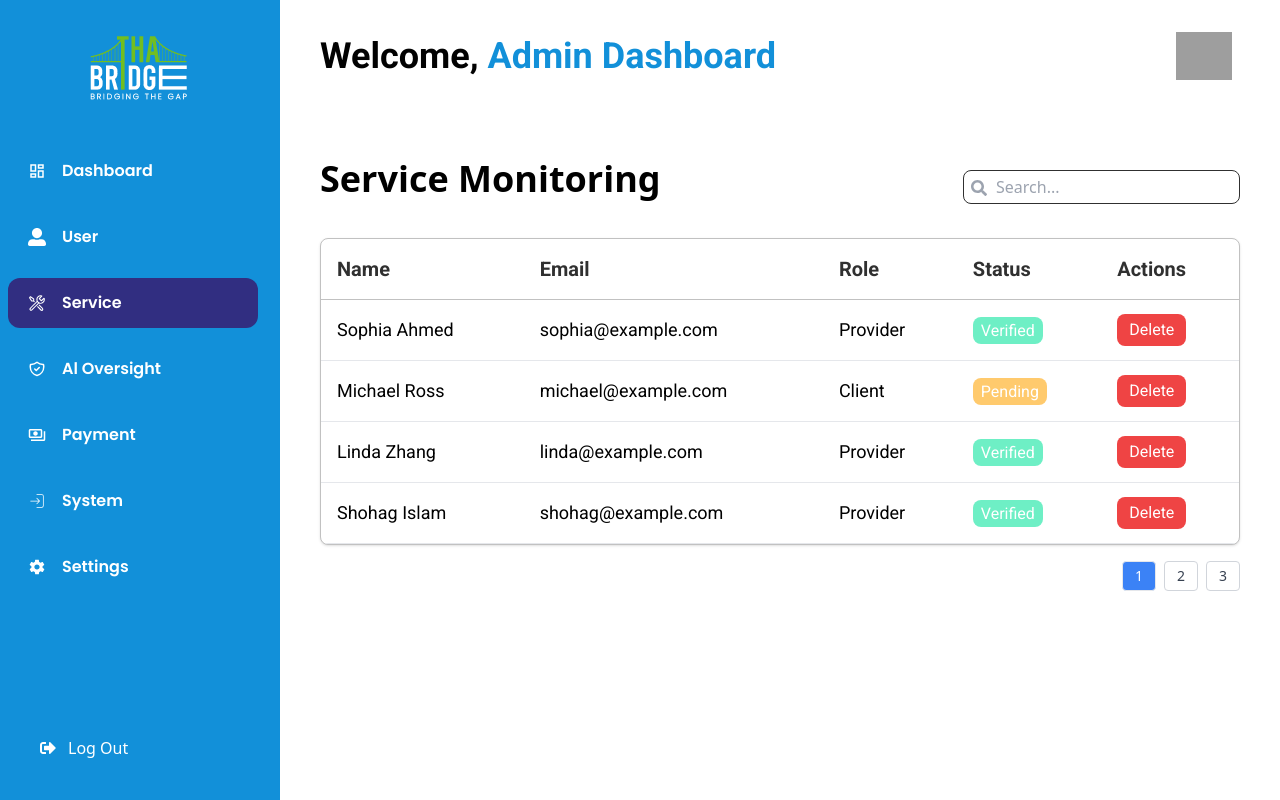
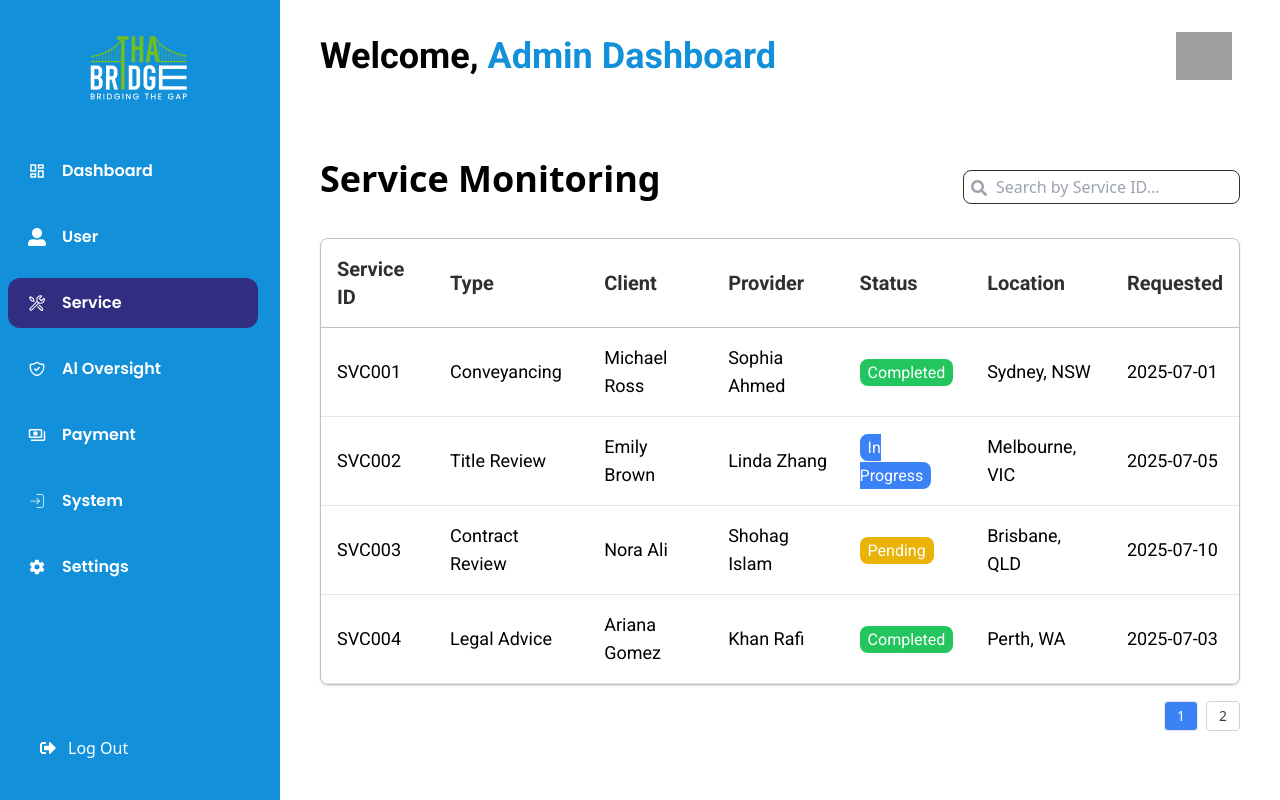
Before and after one commit to Oishee90/melikoz-dashboard, a React (Vite) app: page /services in a window 1280 px wide. Built offline with nearby package versions, Linux system fonts and the light colour scheme; grey boxes are pictures that could not be loaded.

Commit message:
update the code

```diff
--- /dev/null
+++ b/src/Components/Dashboard/AdminLayout/AI.jsx
@@ -0,0 +1,149 @@
+import React, { useState } from "react";
+import Swal from "sweetalert2";
+import { FaSearch } from "react-icons/fa";
+
+// Updated Feedback Data
+const fakeFeedback = [
+  {
+    id: "FBK001",
+    date: "2025-07-01",
+    type: "Service Quality",
+    urgency: 8.5,
+    summary: "Client was highly satisfied with timely response and clarity.",
+  },
+  {
+    id: "FBK002",
+    date: "2025-07-03",
+    type: "Delays",
+    urgency: 6.0,
+    summary: "Minor delay reported in document processing.",
+  },
+  {
+    id: "FBK003",
+    date: "2025-07-05",
+    type: "Communication",
+    urgency: 9.2,
+    summary: "Client noted poor responsiveness from the provider.",
+  },
+  {
+    id: "FBK004",
+    date: "2025-07-10",
+    type: "Technical Issue",
+    urgency: 4.3,
+    summary: "A form submission error was quickly resolved.",
+  },
+  {
+    id: "FBK005",
+    date: "2025-07-12",
+    type: "Positive Review",
+    urgency: 2.1,
+    summary: "Client left excellent remarks about the agent’s behavior.",
+  },
+];
+
+const AI = () => {
+  const [feedback, setFeedback] = useState(fakeFeedback);
+  const [searchTerm, setSearchTerm] = useState("");
+  const [currentPage, setCurrentPage] = useState(1);
+  const itemsPerPage = 4;
+
+  const filteredFeedback = feedback.filter((f) =>
+    f.id.toLowerCase().includes(searchTerm.toLowerCase())
+  );
+
+  const indexOfLast = currentPage * itemsPerPage;
+  const indexOfFirst = indexOfLast - itemsPerPage;
+  const currentItems = filteredFeedback.slice(indexOfFirst, indexOfLast);
+  const totalPages = Math.ceil(filteredFeedback.length / itemsPerPage);
+
+  const handleDelete = (id) => {
+    Swal.fire({
+      title: "Are you sure?",
+      text: "This feedback will be deleted!",
+      icon: "warning",
+      showCancelButton: true,
+      confirmButtonColor: "#d33",
+      cancelButtonColor: "#3085d6",
+      confirmButtonText: "Yes, delete it!",
+    }).then((result) => {
+      if (result.isConfirmed) {
+        setFeedback(feedback.filter((f) => f.id !== id));
+        Swal.fire("Deleted!", "Feedback has been removed.", "success");
+      }
+    });
+  };
+
+  return (
+    <div className="container p-6 mx-auto">
+      {/* Search */}
+      <div className="flex items-center justify-between mb-4">
+        <h2 className="mb-4 text-[36px] font-bold">Feedback Monitoring</h2>
+        <div className="relative">
+          <input
+            type="text"
+            placeholder="Search by Feedback ID..."
+            className="px-3 py-1 pl-8 border border-[#303030] rounded-lg"
+            value={searchTerm}
+            onChange={(e) => setSearchTerm(e.target.value)}
+          />
+          <FaSearch className="absolute left-2 top-2.5 text-gray-400" />
+        </div>
+      </div>
+
+      {/* Table */}
+      <div className="overflow-x-auto bg-white rounded-lg shadow border border-[#C1C1C1]">
+        <table className="min-w-full table-auto roboto">
+          <thead>
+            <tr className="text-left font-medium text-xl text-[#303030] border-b border-b-[#C1C1C1]">
+              <th className="px-4 py-4">Feedback ID</th>
+              <th className="px-4 py-4">Date</th>
+              <th className="px-4 py-4">Type</th>
+              <th className="px-4 py-4">Urgency Score</th>
+              <th className="px-4 py-4">Summary</th>
+            </tr>
+          </thead>
+          <tbody>
+            {currentItems.map((item) => (
+              <tr
+                key={item.id}
+                className="text-lg font-normal border-b hover:bg-gray-50"
+              >
+                <td className="px-4 py-4">{item.id}</td>
+                <td className="px-4 py-4">{item.date}</td>
+                <td className="px-4 py-4">{item.type}</td>
+                <td className="px-4 py-4">{item.urgency}</td>
+                <td className="px-4 py-4">{item.summary}</td>
+              </tr>
+            ))}
+            {currentItems.length === 0 && (
+              <tr>
+                <td colSpan="8" className="py-4 text-center text-gray-400">
+                  No feedback found.
+                </td>
+              </tr>
+            )}
+          </tbody>
+        </table>
+      </div>
+
+      {/* Pagination */}
+      <div className="flex justify-end gap-2 mt-4">
+        {[...Array(totalPages).keys()].map((num) => (
+          <button
+            key={num}
+            onClick={() => setCurrentPage(num + 1)}
+            className={`px-3 py-1 rounded border text-sm ${
+              currentPage === num + 1
+                ? "bg-blue-500 text-white"
+                : "bg-white text-gray-700 border-gray-300"
+            }`}
+          >
+            {num + 1}
+          </button>
+        ))}
+      </div>
+    </div>
+  );
+};
+
+export default AI;
--- a/src/Components/Dashboard/AdminLayout/Services.jsx
+++ b/src/Components/Dashboard/AdminLayout/Services.jsx
@@ -1,94 +1,75 @@
-import React from "react";
-import { useState } from "react";
+import React, { useState } from "react";
 import Swal from "sweetalert2";
 import { FaSearch } from "react-icons/fa";
 
-// Fake Data
-const fakeUsers = [
+// Updated Service Data
+const fakeServices = [
   {
-    id: 1,
-    name: "Sophia Ahmed",
-    email: "sophia@example.com",
-    role: "Provider",
-    status: "Verified",
+    id: "SVC001",
+    type: "Conveyancing",
+    client: "Michael Ross",
+    provider: "Sophia Ahmed",
+    status: "Completed",
+    location: "Sydney, NSW",
+    requested: "2025-07-01",
   },
   {
-    id: 2,
-    name: "Michael Ross",
-    email: "michael@example.com",
-    role: "Client",
-    status: "Pending",
+    id: "SVC002",
+    type: "Title Review",
+    client: "Emily Brown",
+    provider: "Linda Zhang",
+    status: "In Progress",
+    location: "Melbourne, VIC",
+    requested: "2025-07-05",
   },
   {
-    id: 3,
-    name: "Linda Zhang",
-    email: "linda@example.com",
-    role: "Provider",
-    status: "Verified",
+    id: "SVC003",
+    type: "Contract Review",
+    client: "Nora Ali",
+    provider: "Shohag Islam",
+    status: "Pending",
+    location: "Brisbane, QLD",
+    requested: "2025-07-10",
   },
   {
-    id: 4,
-    name: "Shohag Islam",
-    email: "shohag@example.com",
-    role: "Provider",
-    status: "Verified",
+    id: "SVC004",
+    type: "Legal Advice",
+    client: "Ariana Gomez",
+    provider: "Khan Rafi",
+    status: "Completed",
+    location: "Perth, WA",
+    requested: "2025-07-03",
   },
   {
-    id: 5,
-    name: "Ariana Gomez",
-    email: "ariana@example.com",
-    role: "Client",
-    status: "Pending",
-  },
-  {
-    id: 6,
-    name: "Khan Rafi",
-    email: "rafi@example.com",
-    role: "Provider",
-    status: "Verified",
-  },
-  {
-    id: 7,
-    name: "Emily Brown",
-    email: "emily@example.com",
-    role: "Client",
-    status: "Verified",
-  },
-  {
-    id: 8,
-    name: "Mizanur Rahman",
-    email: "mizan@example.com",
-    role: "Provider",
-    status: "Pending",
-  },
-  {
-    id: 9,
-    name: "Nora Ali",
-    email: "nora@example.com",
-    role: "Client",
-    status: "Verified",
+    id: "SVC005",
+    type: "Pre-Purchase Report",
+    client: "Linda Zhang",
+    provider: "Mizanur Rahman",
+    status: "In Progress",
+    location: "Adelaide, SA",
+    requested: "2025-07-12",
   },
 ];
 
 const Services = () => {
-  const [users, setUsers] = useState(fakeUsers);
+  const [services, setServices] = useState(fakeServices);
   const [searchTerm, setSearchTerm] = useState("");
   const [currentPage, setCurrentPage] = useState(1);
-  const usersPerPage = 4;
+  const servicesPerPage = 4;
 
-  // Filtered & Paginated Users
-  const filteredUsers = users.filter((user) =>
-    user.name.toLowerCase().includes(searchTerm.toLowerCase())
+  const filteredServices = services.filter((s) =>
+    s.id.toLowerCase().includes(searchTerm.toLowerCase())
   );
-  const indexOfLast = currentPage * usersPerPage;
-  const indexOfFirst = indexOfLast - usersPerPage;
-  const currentUsers = filteredUsers.slice(indexOfFirst, indexOfLast);
-  const totalPages = Math.ceil(filteredUsers.length / usersPerPage);
+
+  const indexOfLast = currentPage * servicesPerPage;
+  const indexOfFirst = indexOfLast - servicesPerPage;
+  const currentServices = filteredServices.slice(indexOfFirst, indexOfLast);
+  const totalPages = Math.ceil(filteredServices.length / servicesPerPage);
 
   const handleDelete = (id) => {
     Swal.fire({
       title: "Are you sure?",
-      text: "This user will be deleted!",
+      text: "This service record will be deleted!",
       icon: "warning",
       showCancelButton: true,
       confirmButtonColor: "#d33",
@@ -96,11 +77,12 @@ const Services = () => {
       confirmButtonText: "Yes, delete it!",
     }).then((result) => {
       if (result.isConfirmed) {
-        setUsers(users.filter((user) => user.id !== id));
-        Swal.fire("Deleted!", "User has been removed.", "success");
+        setServices(services.filter((s) => s.id !== id));
+        Swal.fire("Deleted!", "Service has been removed.", "success");
       }
     });
   };
+
   return (
     <div className="container p-6 mx-auto">
       {/* Search */}
@@ -109,7 +91,7 @@ const Services = () => {
         <div className="relative">
           <input
             type="text"
-            placeholder="Search..."
+            placeholder="Search by Service ID..."
             className="px-3 py-1 pl-8 border border-[#303030] rounded-lg"
             value={searchTerm}
             onChange={(e) => setSearchTerm(e.target.value)}
@@ -119,51 +101,50 @@ const Services = () => {
       </div>
 
       {/* Table */}
-      <div className="overflow-x-auto bg-white rounded-lg shadow  border border-[#C1C1C1]">
+      <div className="overflow-x-auto bg-white rounded-lg shadow border border-[#C1C1C1]">
         <table className="min-w-full table-auto roboto">
           <thead>
             <tr className="text-left font-medium text-xl text-[#303030] border-b border-b-[#C1C1C1]">
-              <th className="px-4 py-4">Name</th>
-              <th className="px-4 py-4">Email</th>
-              <th className="px-4 py-4">Role</th>
+              <th className="px-4 py-4">Service ID</th>
+              <th className="px-4 py-4">Type</th>
+              <th className="px-4 py-4">Client</th>
+              <th className="px-4 py-4">Provider</th>
               <th className="px-4 py-4">Status</th>
-              <th className="px-4 py-4">Actions</th>
+              <th className="px-4 py-4">Location</th>
+              <th className="px-4 py-4">Requested</th>
             </tr>
           </thead>
           <tbody>
-            {currentUsers.map((user) => (
+            {currentServices.map((service) => (
               <tr
-                key={user.id}
+                key={service.id}
                 className="text-lg font-normal border-b hover:bg-gray-50"
               >
-                <td className="px-4 py-4">{user.name}</td>
-                <td className="px-4 py-4">{user.email}</td>
-                <td className="px-4 py-4">{user.role}</td>
+                <td className="px-4 py-4">{service.id}</td>
+                <td className="px-4 py-4">{service.type}</td>
+                <td className="px-4 py-4">{service.client}</td>
+                <td className="px-4 py-4">{service.provider}</td>
                 <td className="px-4 py-4">
-                  {user.status === "Verified" ? (
-                    <span className="px-2 py-1 cursor-pointer text-base bg-[#6EEFC5] text-white rounded-lg text-bas">
-                      Verified
-                    </span>
-                  ) : (
-                    <span className="px-2 py-1 text-base cursor-pointer bg-[#FFCA6D] text-white  rounded-lg">
-                      Pending
-                    </span>
-                  )}
+                  <span
+                    className={`px-2 py-1 rounded-lg text-white text-base ${
+                      service.status === "Completed"
+                        ? "bg-green-500"
+                        : service.status === "In Progress"
+                        ? "bg-blue-500"
+                        : "bg-yellow-500"
+                    }`}
+                  >
+                    {service.status}
+                  </span>
                 </td>
-                <td className="px-4 py-2">
-                  <button
-                    onClick={() => handleDelete(user.id)}
-                    className="px-3 py-1 text-base text-white bg-red-500 rounded-lg hover:bg-red-600"
-                  >
-                    Delete
-                  </button>
-                </td>
+                <td className="px-4 py-4">{service.location}</td>
+                <td className="px-4 py-4">{service.requested}</td>
               </tr>
             ))}
-            {currentUsers.length === 0 && (
+            {currentServices.length === 0 && (
               <tr>
-                <td colSpan="5" className="py-4 text-center text-gray-400">
-                  No users found.
+                <td colSpan="8" className="py-4 text-center text-gray-400">
+                  No services found.
                 </td>
               </tr>
             )}
--- a/src/main.jsx
+++ b/src/main.jsx
@@ -15,6 +15,7 @@ import TermsCondition from "./Components/Dashboard/AdminLayout/Settings/TermsCon
 import User from "./Components/Dashboard/AdminLayout/User";
 import Services from "./Components/Dashboard/AdminLayout/Services";
 import AdminProfileSettings from "./Components/Dashboard/AdminLayout/AdminProfileSettings";
+import AI from "./Components/Dashboard/AdminLayout/AI";
 
 const router = createBrowserRouter([
   {
@@ -57,6 +58,10 @@ const router = createBrowserRouter([
         path: "/settings",
         element: <AdminProfileSettings></AdminProfileSettings>,
       },
+      {
+        path: "/aioversight",
+        element: <AI></AI>,
+      },
     ],
   },
 ]);
```
